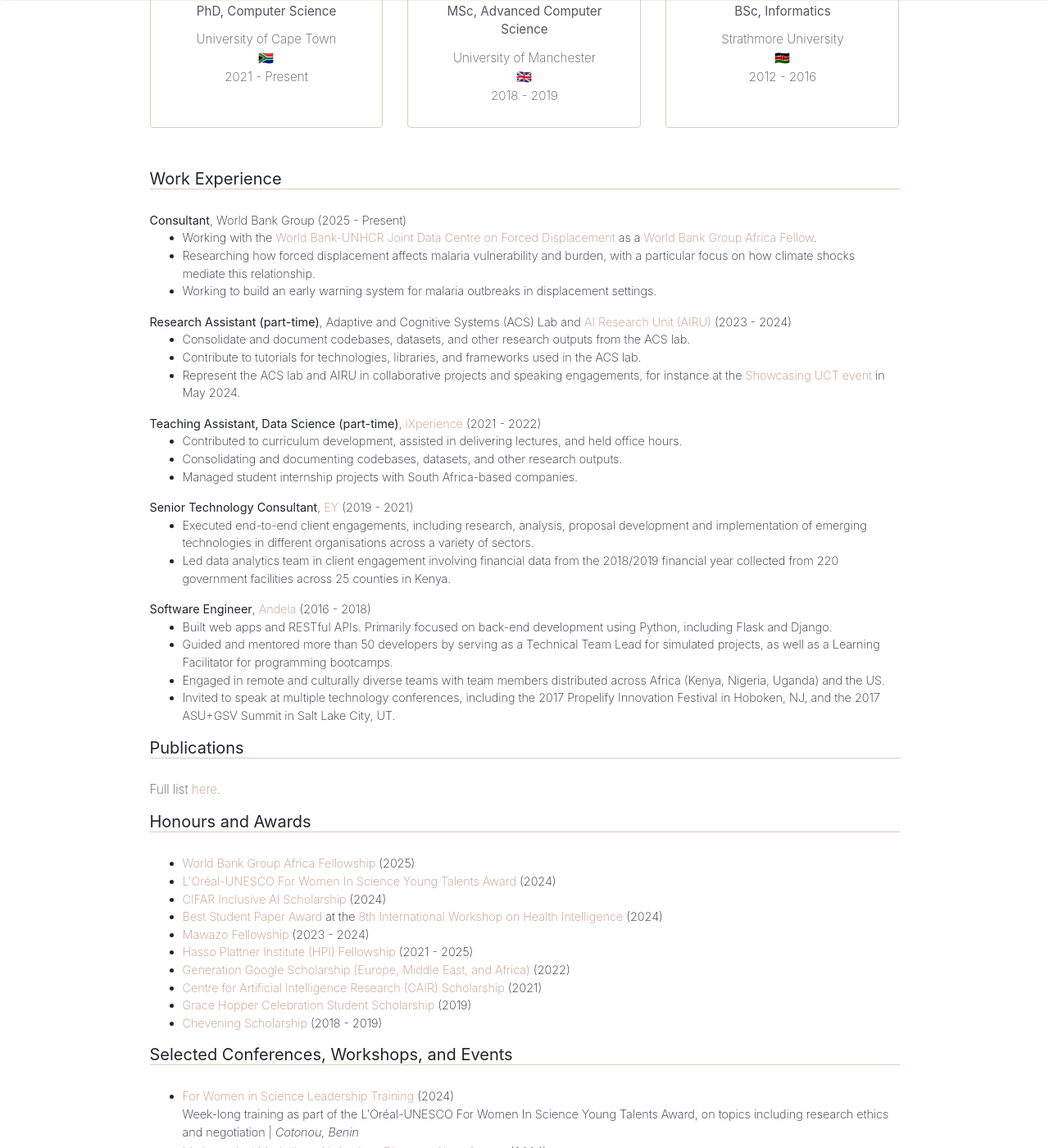
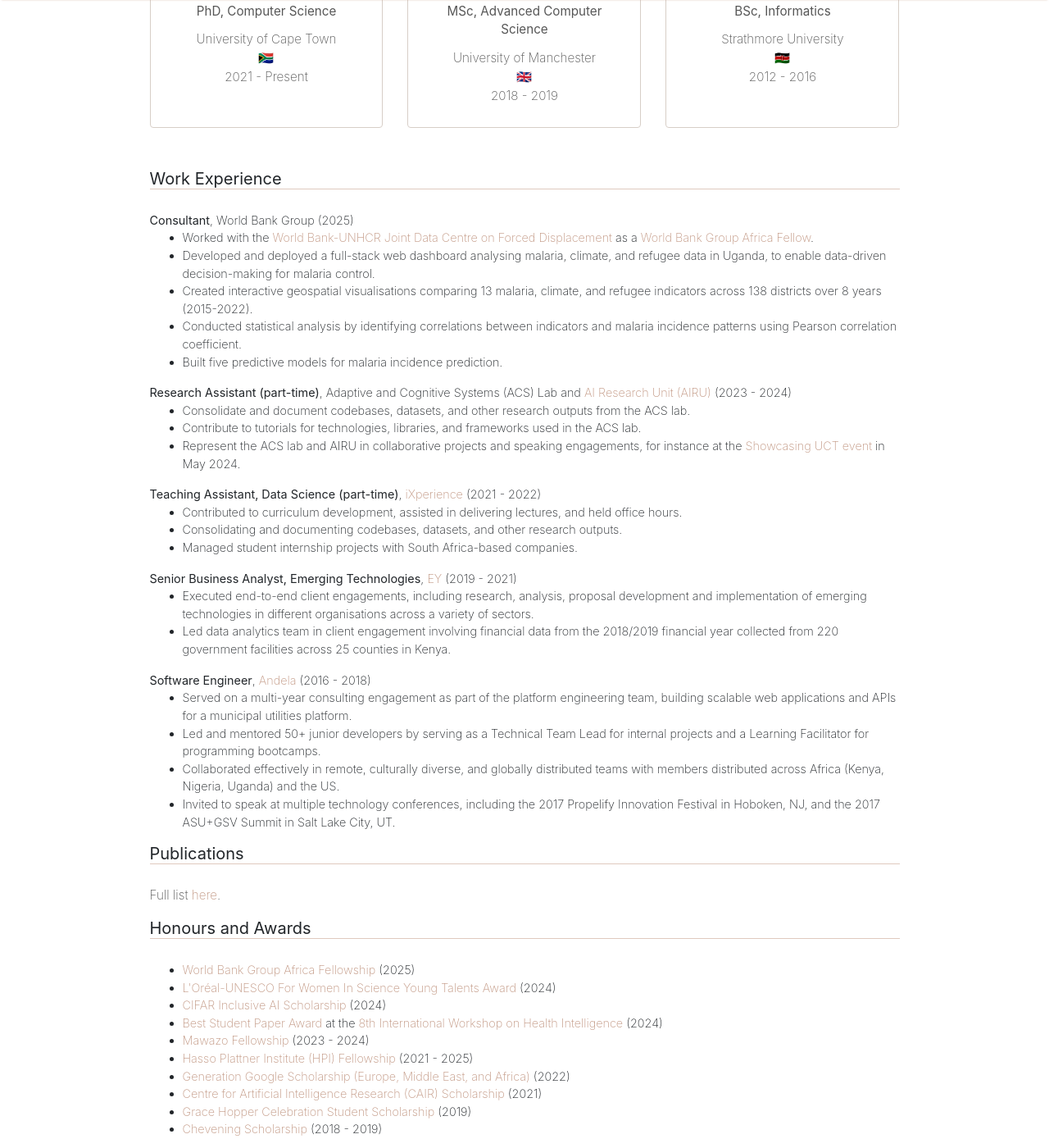
Before and after one commit to mbithenzomo/mbithenzomo.github.io, a Jekyll site: the page built from cv.html, in a window 1280 px wide and 1400 px high, scrolled down 446 px. Shown: the whole window at 82% size. Built offline with Jekyll 4.4.1, drawn with Linux system fonts in a browser that asks for light colours; nearby versions of some CDN libraries; some of the changed text lies outside the part shown.

Commit message:
Update CV

```diff
--- a/cv.html
+++ b/cv.html
@@ -107,11 +107,13 @@
         </div>
         <div class="section-title">
             <h3>Work Experience</h3>
-            <strong>Consultant</strong>, World Bank Group (2025 - Present)
+            <strong>Consultant</strong>, World Bank Group (2025)
                 <ul>
-                  <li>Working with the <a href="https://www.jointdatacenter.org/" target="_blank">World Bank-UNHCR Joint Data Centre on Forced Displacement</a> as a <a href="https://www.worldbank.org/en/region/afr/brief/world-bank-group-africa-fellowship-program" target="_blank">World Bank Group Africa Fellow</a>.</li>
-                  <li>Researching how forced displacement affects malaria vulnerability and burden, with a particular focus on how climate shocks mediate this relationship.</li>
-                  <li>Working to build an early warning system for malaria outbreaks in displacement settings.</li>
+                  <li>Worked with the <a href="https://www.jointdatacenter.org/" target="_blank">World Bank-UNHCR Joint Data Centre on Forced Displacement</a> as a <a href="https://www.worldbank.org/en/region/afr/brief/world-bank-group-africa-fellowship-program" target="_blank">World Bank Group Africa Fellow</a>.</li>
+                  <li>Developed and deployed a full-stack web dashboard analysing malaria, climate, and refugee data in Uganda, to enable data-driven decision-making for malaria control.</li>
+                  <li>Created interactive geospatial visualisations comparing 13 malaria, climate, and refugee indicators across 138 districts over 8 years (2015-2022).</li>
+                  <li>Conducted statistical analysis by identifying correlations between indicators and malaria incidence patterns using Pearson correlation coefficient.</li>
+                  <li>Built five predictive models for malaria incidence prediction.</li>
                 </ul>
               <strong> Research Assistant (part-time)</strong>, Adaptive and Cognitive Systems (ACS) Lab and <a href="https://www.airu.org.za/" target="_blank">AI Research Unit (AIRU)</a> (2023 - 2024)
                 <ul>
@@ -125,21 +127,17 @@
                   <li>Consolidating and documenting codebases, datasets, and other research outputs.</li>
                   <li>Managed student internship projects with South Africa-based companies.</li>
                 </ul>
-            <strong>Senior Technology Consultant</strong>, <a href="https://www.ey.com/" target="_blank">EY</a> (2019 - 2021)
+            <strong>Senior Business Analyst, Emerging Technologies</strong>, <a href="https://www.ey.com/" target="_blank">EY</a> (2019 - 2021)
                 <ul>
-                  <li>Executed end-to-end client engagements, including research, analysis, proposal development and implementation of
-emerging technologies in different organisations across a variety of sectors.</li>
-                  <li>Led data analytics team in client engagement involving financial data from the 2018/2019 financial year collected from
-220 government facilities across 25 counties in Kenya.</li>
+                  <li>Executed end-to-end client engagements, including research, analysis, proposal development and implementation of emerging technologies in different organisations across a variety of sectors.</li>
+                  <li>Led data analytics team in client engagement involving financial data from the 2018/2019 financial year collected from 220 government facilities across 25 counties in Kenya.</li>
                 </ul>
             <strong>Software Engineer</strong>, <a href="https://www.andela.com/" target="_blank">Andela</a> (2016 - 2018)
                 <ul>
-                  <li>Built web apps and RESTful APIs. Primarily focused on back-end development using Python, including Flask and Django.</li>
-                  <li>Guided and mentored more than 50 developers by serving as a Technical Team Lead for simulated projects, as well as a
-Learning Facilitator for programming bootcamps.</li>
-                  <li>Engaged in remote and culturally diverse teams with team members distributed across Africa (Kenya, Nigeria, Uganda) and the US.</li>
-                  <li>Invited to speak at multiple technology conferences, including the 2017 Propelify Innovation Festival in Hoboken, NJ, and
-the 2017 ASU+GSV Summit in Salt Lake City, UT.</li>
+                  <li>Served on a multi-year consulting engagement as part of the platform engineering team, building scalable web applications and APIs for a municipal utilities platform.</li>
+                  <li>Led and mentored 50+ junior developers by serving as a Technical Team Lead for internal projects and a Learning Facilitator for programming bootcamps.</li>
+                  <li>Collaborated effectively in remote, culturally diverse, and globally distributed teams with members distributed across Africa (Kenya, Nigeria, Uganda) and the US.</li>
+                  <li>Invited to speak at multiple technology conferences, including the 2017 Propelify Innovation Festival in Hoboken, NJ, and the 2017 ASU+GSV Summit in Salt Lake City, UT.</li>
                 </ul>
         </div>
         <div class="section-title">
@@ -195,7 +193,8 @@
         <div class="section-title">
             <h3>Service, Volunteering, and Outreach</h3>
             <ul>
-              <li>Professional development mentor, scholarship application mentor, and alumni mentor, <a href="https://www.kamilimu.org/">KamiLimu</a> (2020 - 2024)</li>
+              <li>Active participant in the <a href="https://csidnet.org/" target="_blank">Climate Sensitive Infectious Disease Network</a>, currently serving on the Events & Gatherings committee (2023 - Present)</li>
+              <li>Professional development mentor, scholarship application mentor, and alumni mentor, <a href="https://www.kamilimu.org/" target="_blank">KamiLimu</a> (2020 - 2024)</li>
               <li><a href="https://www.codeforsociety.org/eventfund/governance" target="_blank">Selection panel member, Event Fund Cohort #4</a>, Code for Science and Society (2023 - 2024)</li>
               <li><a href="https://deeplearningindaba.com/2023/recognising-our-reviewers/" target="_blank">Application and short paper reviewer</a>, Deep Learning Indaba (2023)</li>
               <li><a href="https://foundation.mozilla.org/en/blog/meet-the-2023-judges-and-advisors-for-the-responsible-computer-science-challenge-in-kenya/" target="_blank">Judge, Responsible Computer Science Challenge Kenya</a>, Mozilla Foundation (2023)</li>
```
Also changed, not shown: other parts of cv.html (+1 -1 lines).
